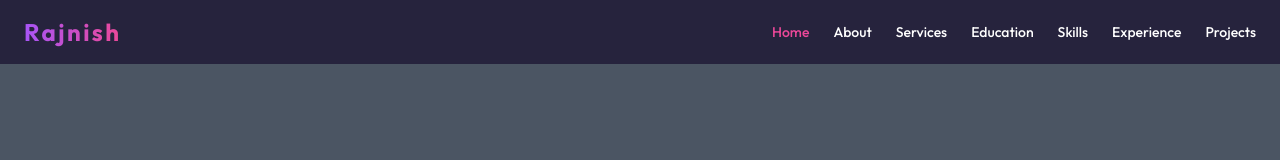
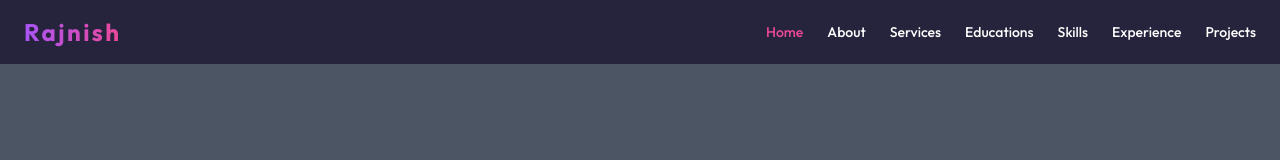
Before and after one commit to Er-Rajnish-Kumar-Tiwari/Biodata, a React (Vite) app in the folder biodata/: page / in a window 1280 px wide. Shown: the top 160 px of the page. Built offline with nearby package versions, Linux system fonts and the light colour scheme.

Commit message:
Update navbar.jsx

```diff
--- a/biodata/src/Components/navbar.jsx
+++ b/biodata/src/Components/navbar.jsx
@@ -55,7 +55,7 @@ const Navbar = () => {
             }`}
             onClick={() => navigate("/education")}
           >
-            Education
+            Educations
           </li>
           <li
             className={`cursor-pointer hover:text-pink-500 transition duration-200 ${
@@ -136,7 +136,7 @@ const Navbar = () => {
               setIsOpen(false);
             }}
           >
-            Education
+            Educations
           </div>
           <div
             className={`cursor-pointer hover:text-pink-500 ${
```
